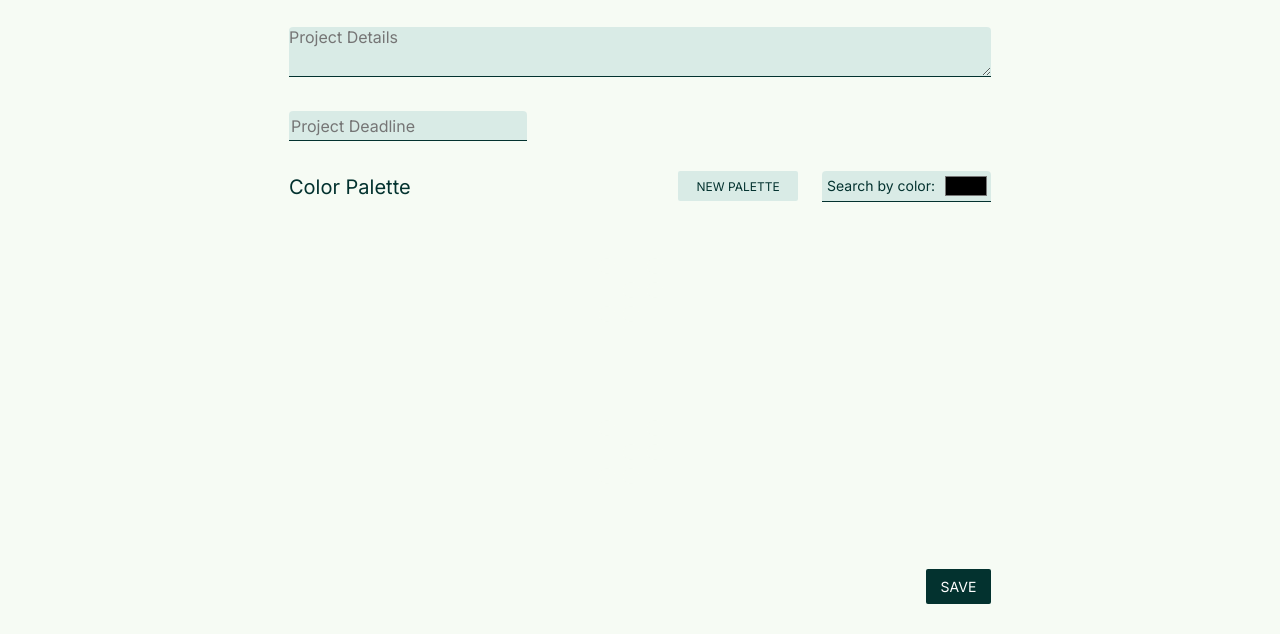
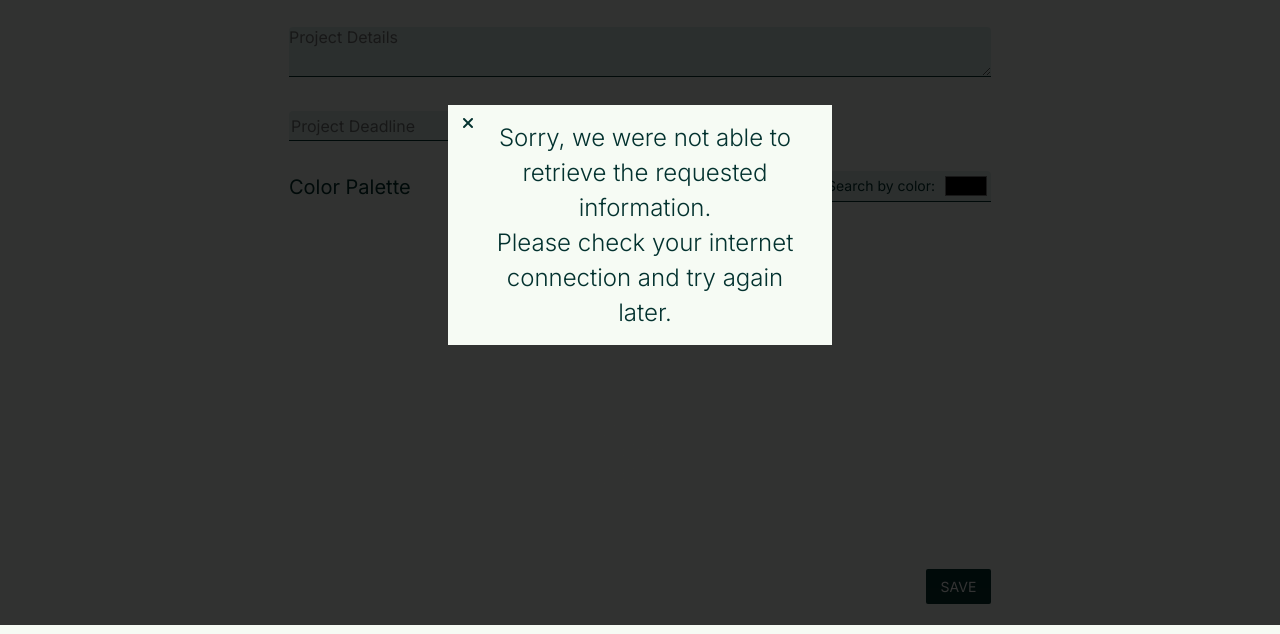
Before and after one commit to tghaffari/Pigment, a website: page index.html in a window 1280 px wide. Shown: the part 175-809 px from the top of the page. Drawn offline with Linux system fonts and the light colour scheme; no server answers.

Commit message:
Added code to show the network error modal when there's a network error.

```diff
--- a/css/styles.css
+++ b/css/styles.css
@@ -396,17 +396,17 @@ li {
   border: none;
   background-color: #f6fbf4;
   width: 100%;
-  height: 10rem;
+  height: 15rem;
   margin: 0 25px;
 }
 
 .network-modal-text {
   font-family: Inter, sans-serif;
   color: #03322f;
-  font-size: 28px;
+  font-size: 20px;
   text-align: center;
   font-weight: 300;
-  line-height: 45px;
+  line-height: 30px;
 }
 
 .network-exit {
@@ -414,6 +414,7 @@ li {
   position: relative;
   top: 10px;
   left: 15px;
+  align-self: flex-start;
 }
 
 a:hover,
@@ -647,7 +648,12 @@ a:hover,
 
   .network-modal-window {
     width: 50%;
-    height: 10rem;
+    height: 15rem;
+  }
+
+  .network-modal-text {
+    font-size: 24px;
+    line-height: 35px;
   }
 
   .lds-grid {
@@ -679,6 +685,6 @@ a:hover,
 
   .network-modal-window {
     width: 30%;
-    height: 11rem;
+    height: 15rem;
   }
 }
--- a/index.html
+++ b/index.html
@@ -184,10 +184,10 @@
       </div>
 
       <div class="modal-background hidden" id="network-modal">
-        <div class="network-modal-window">
+        <div class="network-modal-window row align-items-center">
           <i class="fa-solid fa-xmark network-exit"></i>
           <div class="row network-modal-padding justify-content-center">
-            <h1 class="network-modal-text">Network Error.<br> Please try again later.</h1>
+            <h1 class="network-modal-text">Sorry, we were not able to retrieve the requested information.<br> Please check your internet connection and try again later.</h1>
           </div>
         </div>
       </div>
--- a/js/main.js
+++ b/js/main.js
@@ -26,7 +26,7 @@ var $modalCompleted = document.querySelector('.completed');
 var $loadingSpinnerTop = document.querySelector('#loading-spinner-top');
 var $loadingSpinnerBottom = document.querySelector('#loading-spinner-bottom');
 var $networkModal = document.querySelector('#network-modal');
-// var $networkExit = document.querySelector('.network-exit');
+var $networkExit = document.querySelector('.network-exit');
 
 $newPaletteButton.addEventListener('click', handleNewPaletteButtonClick);
 $colorSearch.addEventListener('change', colorSearch);
@@ -42,6 +42,7 @@ $deleteButton.addEventListener('click', handleDeleteButton);
 $modalDeleteButton.addEventListener('click', handleModalDeleteButton);
 $modalNoButton.addEventListener('click', handleModalNoButton);
 $modalCompleted.addEventListener('click', handleModalCompleted);
+$networkExit.addEventListener('click', handleNetworkExitClick);
 
 function handleNewPaletteButtonClick(event) {
   event.preventDefault();
@@ -68,18 +69,16 @@ function getColors(rgb) {
   xhr.open('POST', 'https://lfz-cors.herokuapp.com/?url=' + targetUrl);
   xhr.responseType = 'json';
   xhr.addEventListener('load', function () {
-    if (xhr.status !== 200) {
-      $networkModal.className = 'modal-background';
-    } else {
-      $networkModal.className = 'modal-background hidden';
     data.colorPalette = xhr.response.result;
     $loadingSpinnerTop.className = 'row hidden';
     $loadingSpinnerBottom.className = 'row hidden';
     setColorPalette(data.colorPalette, $colorPalette);
     setRgbCodes(data.colorPalette, $newProjectRGBCode);
     setGradient(data.colorPalette, $paletteGradient);
-    }
 
+  });
+  xhr.addEventListener('error', function () {
+    $networkModal.className = 'modal-background';
   });
   xhr.send(JSON.stringify(body));
 }
@@ -463,3 +462,7 @@ function handleModalDeleteButton(event) {
   $cancelModal.className = 'modal-background hidden';
   viewSwap('projects');
 }
+
+function handleNetworkExitClick(event) {
+  $networkModal.className = 'modal-background hidden';
+}
```
Lines whose indentation alone changed are shown as unchanged.
